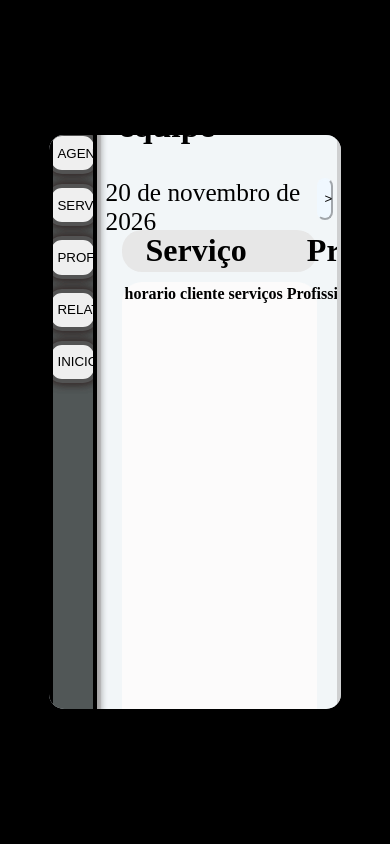
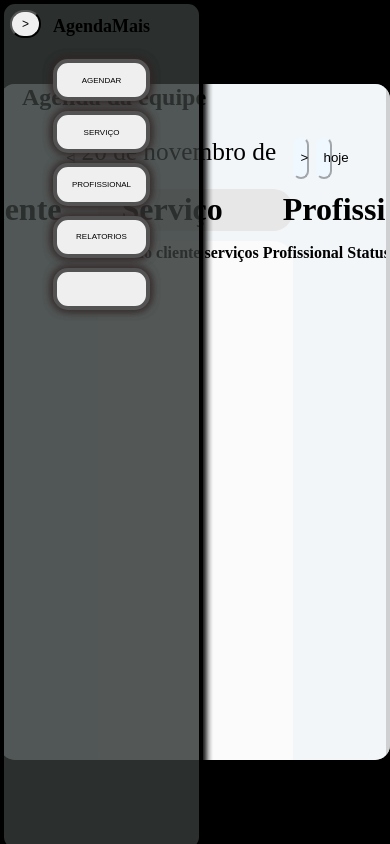
Before and after one commit to ksiteshospedagem-crypto/gendaMais, a plain HTML site: page index.html in a window 390 px wide. Drawn offline with Linux system fonts and the light colour scheme.

Commit message:
Add files via upload

```diff
--- a/index.html
+++ b/index.html
@@ -16,8 +16,10 @@
             <button class="selecao" data-alvo="painel_servico">SERVIÇO</button>
             <button class="selecao" data-alvo="painel_profissional">PROFISSIONAL</button>
             <button class="selecao" data-alvo="painel_relatorios">RELATORIOS</button>
-            <button class="byt-ini" id="area_cliente">INICIO</button>
+            <button class="byt-ini" id="area_cliente"CIO</button>
         </div>
+
+      <button id="menu-butt">></button>
     <!-- fim da nav bar-->
 
 
--- a/script.js
+++ b/script.js
@@ -18,7 +18,16 @@ pag.addEventListener("click", function() {
     window.location.href = "Cliente.html";
 });
 
+
+const menu = document.querySelector(".NAV-BAR");
+const butm = document.querySelector("#menu-butt");
+
+butm.addEventListener('click', () => {
+  menu.classList.toggle('fechado');
+});
+
 // nav-bar fim js
+
 
 
 // painel_agenda data top inicio js
--- a/style.css
+++ b/style.css
@@ -12,6 +12,8 @@ body{
 
     background-color:black;
 }
+
+/* responsividade inicio*/
 
 @media (min-width: 1025px) {
   /*pc*/
@@ -34,9 +36,69 @@ body{
 @media (max-width: 767px) {
   /*celular*/
   .base {
-    width: 75vw;
-    height: 68vh;
+    width: 100vw;
+    height: 80vh;
   }
+
+
+
+
+
+
+  .NAV-BAR {
+    height: 100%;
+    width: 50vw;
+
+    position: fixed;
+    top: 0;
+    left: 0;
+
+    z-index: 1000;
+  }
+
+  .NAV-BAR.fechado {
+    display: none;
+  }
+
+  #menu-butt{
+    font-size: 12px;
+    padding: 5px 10px;
+    border-radius: 15px;
+
+    display: block;
+    position: fixed;
+    top: 10px;
+    left: 10px;
+    z-index: 1001;
+  }
+
+
+
+
+
+
+  #text{
+    font-size: 18px;
+  }
+
+  .age-titulo-principal{
+    width: 100%;
+    font-size: 12px;
+  }
+
+  .byt-ini,
+  .selecao{
+  width: 25vw;
+  height: 5vh;
+  font-size: 8px;
+  padding: 10px;
+}
+
+  .painel{
+    height: 84vh;
+    width: 100%;
+  }
+
 }
 /* responsividade fim */
 
@@ -47,16 +109,12 @@ body{
     display: flex;
     justify-content: flex-start;/*gruda na esquerda*/
     align-items: center;/*deixa os items no centro*/
-
+    overflow: hidden;
 
     border-radius: 15px;/*deixa as bordas redondas*/
-
-    overflow: hidden;
 }
 
 .NAV-BAR{
-    height: 90vh;
-    width: 14vw;
 
     background-color: rgba(52, 58, 56, 0.842);
     border-radius: 15px;
@@ -77,8 +135,6 @@ body{
 
 .byt-ini,
 .selecao{
-    width: 13vw;
-    height: 5vh;
     cursor: pointer;
     border-radius: 15px;
 
@@ -94,8 +150,6 @@ body{
 }
 
 .painel{
-    height: 89vh;
-    width: 70vw;
 
     background-color: rgba(242, 245, 244, 0.637);
     border: 4px solid rgba(165, 163, 163, 0.459);
@@ -172,11 +226,6 @@ body{
     gap: 60px;
 }
 
-.age-titulo-principal{
-    width: 100%;
-    font-size: 2vh;
-}
-
 .agenda-principal{
     background-color: rgb(252, 251, 251);
     height: 68vh;
```
